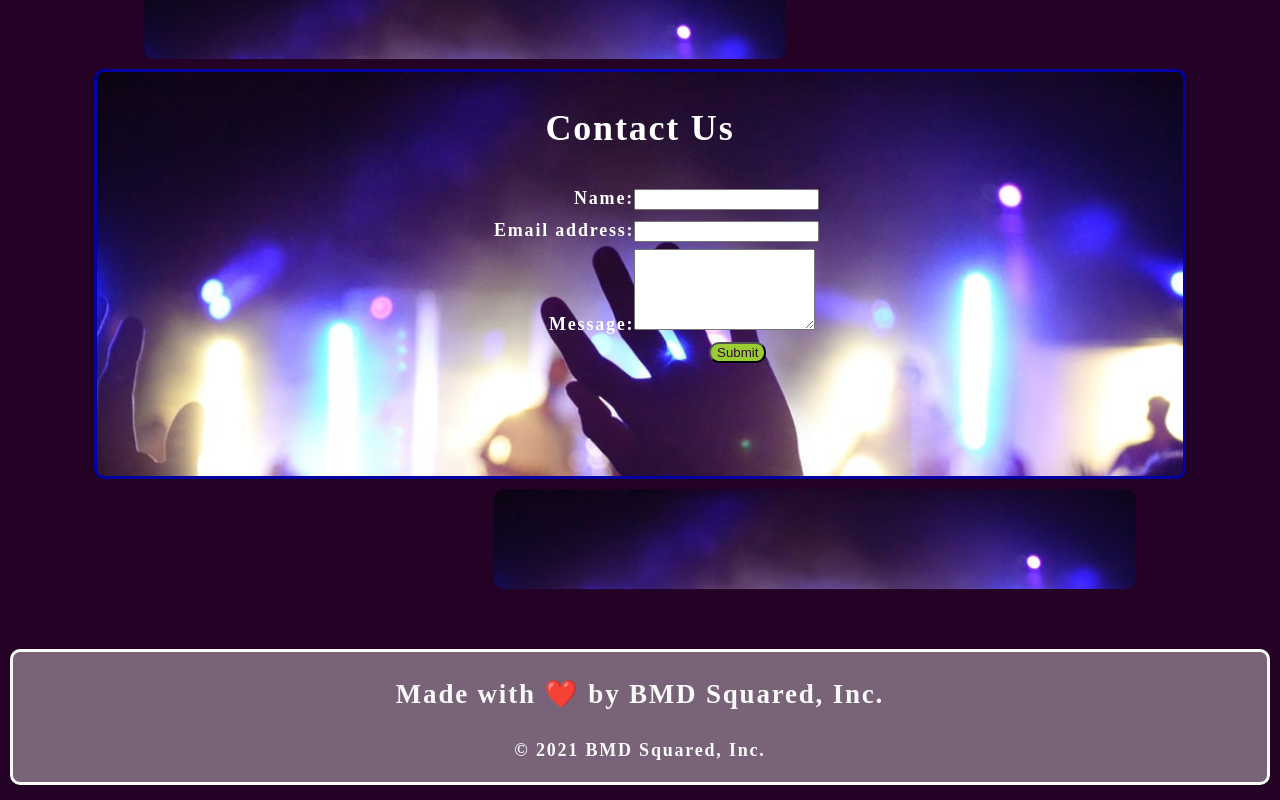
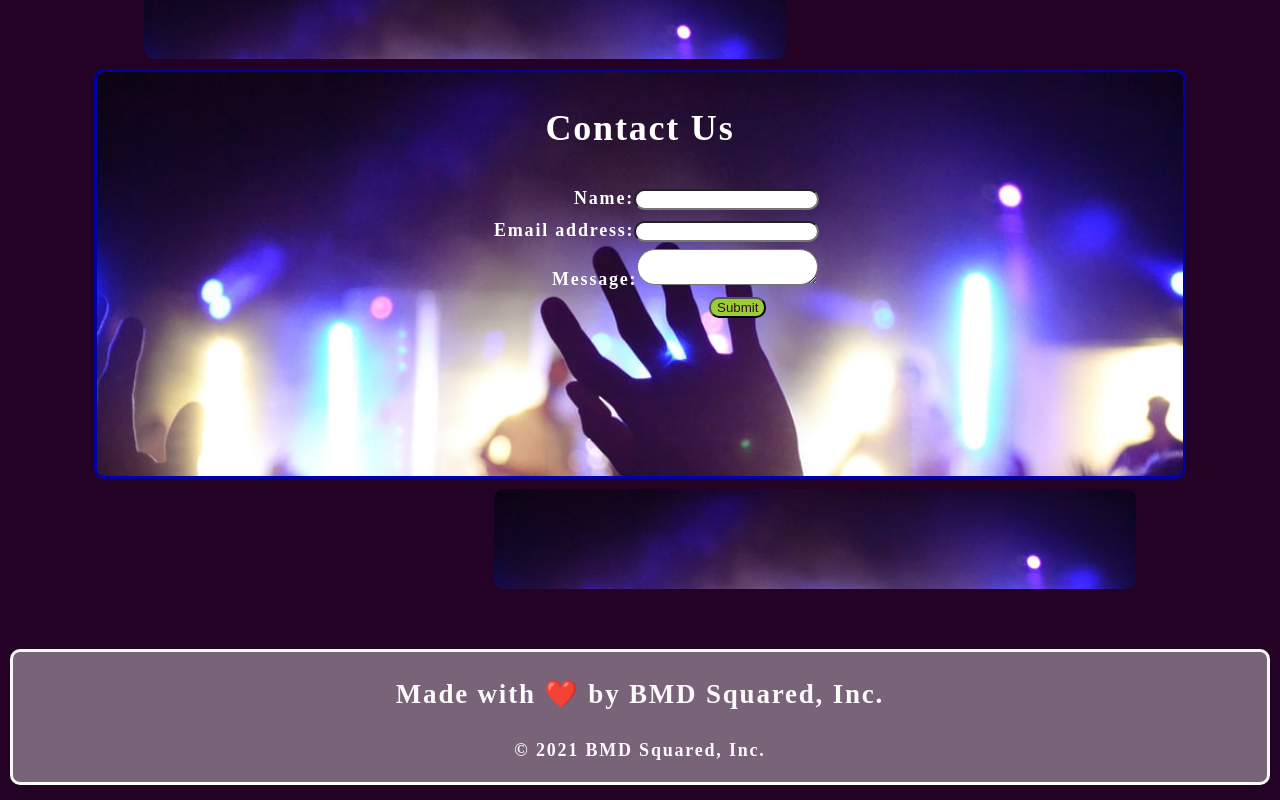
Before and after one commit to danielolvera21/Muzik, a React (Create React App) app in the folder client/: page / in a window 1280 px wide. Shown: the part 926-1726 px from the top of the page. Built offline with nearby package versions, Linux system fonts and the light colour scheme.

Commit message:
updated dependencies and contact component

```diff
--- a/client/src/components/Contact/index.js
+++ b/client/src/components/Contact/index.js
@@ -46,15 +46,15 @@ function Contact() {
         <div className= "conname">
             <label htmlFor="name">Name:</label>
               {/* add default , sync state of component using onChange attribute and function handleChange defined above */}
-              <input type="text" defaultValue={name} onBlur={handleChange} name="name" />
+              <input className = "rounded-edge" type="text" defaultValue={name} onBlur={handleChange} name="name" />
         </div>
         <div className = "conaddress">
             <label htmlFor="email">Email address:</label>
-            <input type="email" defaultValue={email} onBlur={handleChange} name="email" />
+            <input className = "rounded-edge" type="email" defaultValue={email} onBlur={handleChange} name="email" />
         </div>
         <div className = "conmessage">
-            <label htmlFor="message">Message:</label>
-            <textarea name="message" rows="5" defaultValue={message} onBlur={handleChange} />
+            <label className = "message-title"  htmlFor="message">Message:</label>
+            <textarea className = "rounded-edge-message" name="message" rows="2" defaultValue={message} onBlur={handleChange} />
         </div>
 
         {/* render error message in div */}
--- a/client/src/index.css
+++ b/client/src/index.css
@@ -224,13 +224,17 @@ margin-bottom: 5px;
 
 .conmessage {
 color: white;
-margin-left: 452px;
+margin-left: 455px;
 }
 
 .conerror {
   color: red;
   font-size: large;
   text-align: center;
+}
+
+.message-title {
+  padding-bottom: 50px;
 }
 
 button:hover {
@@ -321,7 +325,6 @@ button {
 }
 
 /* FOOTER STYLING */
-
 .footer {
   background-color: rgba(255, 255, 255, 0.384);
   border-radius: 10px;
@@ -329,3 +332,11 @@ button {
   margin: 0px 10px 15px 10px;
   border-style: solid;
 }
+
+.rounded-edge {
+  border-radius: 55px;
+}
+
+.rounded-edge-message {
+  border-radius: 18px;
+}
--- a/package.json
+++ b/package.json
@@ -22,5 +22,8 @@
   "homepage": "https://github.com/danielolvera21/Muzik#readme",
   "devDependencies": {
     "concurrently": "^6.3.0"
+  },
+  "dependencies": {
+    "mongoose": "^6.0.10"
   }
 }
```
Also changed, not shown: 1 other file (tests, documents, lock files or other folders).
